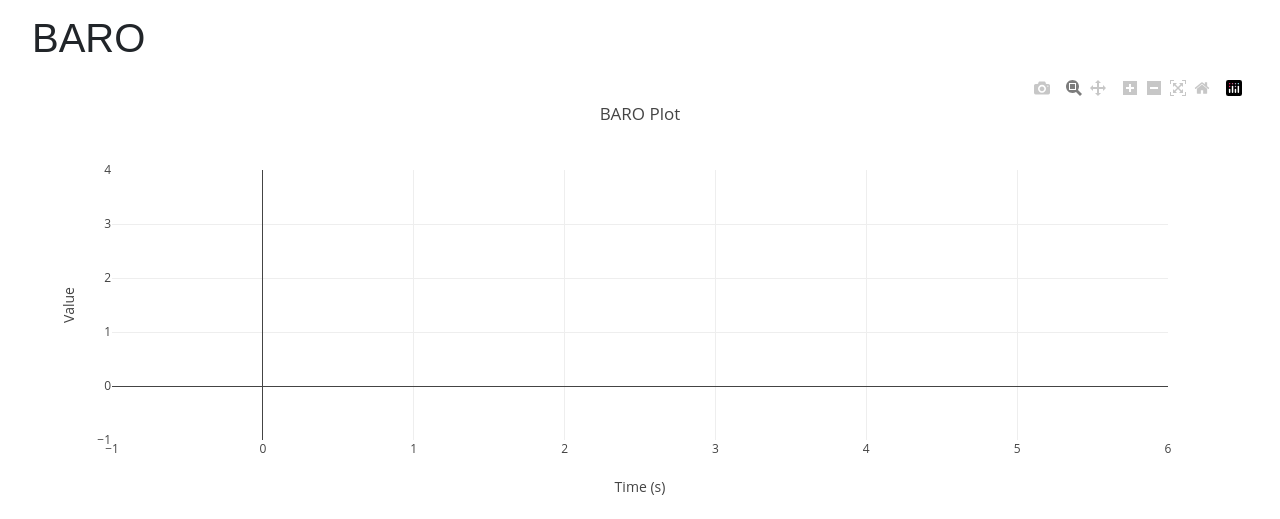
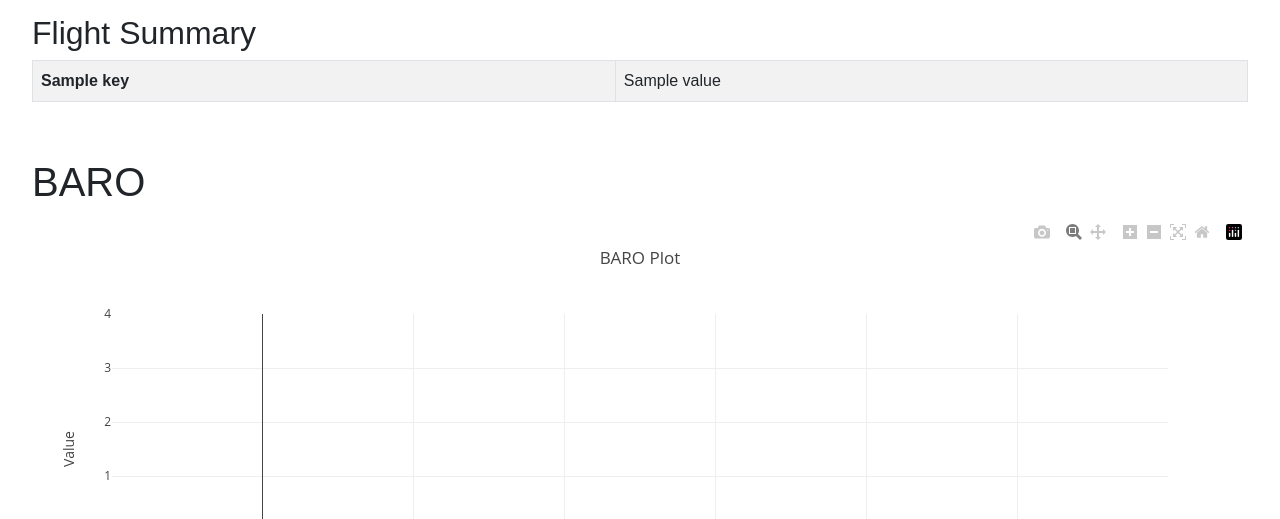
Before and after one commit to Reshma110/FLASK-APP-FLIGHT_LOG_ANALYSIS-, a Flask app: template templates/index.html in a window 1280 px wide. Shown: the part 66-585 px from the top of the page. Run offline with Flask 3, Linux system fonts and the light colour scheme; the template is opened without the code that fills it: most values are stand-ins (such as "Sample title", 1, 10 or a date in 2020); some libraries are stand-ins or nearby versions.

Commit message:
Updated app.py with new changes

```diff
--- a/app.py
+++ b/app.py
@@ -2,6 +2,8 @@ from flask import Flask, render_template, request
 import pandas as pd
 from pymavlink import mavutil
 import os
+import numpy as np
+import datetime
 from werkzeug.utils import secure_filename
 
 app = Flask(__name__)
@@ -57,6 +59,53 @@ def load_mag_df(path): return load_df_generic(path, 'MAG', 'MAG', 'I')
 def load_rcin_df(path): return load_df_generic(path, 'RCIN', 'RCIN')
 def load_gpa_df(path): return load_df_generic(path, 'GPA', 'GPA', 'I')
 def load_bat_df(path): return load_df_generic(path, 'BAT', 'BAT', 'Inst')
+
+# Summary
+def compute_summary_data(path, imu_df, att_df, pscd_df):
+    try:
+        start_time = datetime.datetime.fromtimestamp(imu_df["TimeS"].min())
+        end_time = datetime.datetime.fromtimestamp(imu_df["TimeS"].max())
+        duration = end_time - start_time
+        duration_str = str(duration).split('.')[0]
+
+        max_tilt = max(att_df['Roll'].abs().max(), att_df['Pitch'].abs().max())
+
+        if not pscd_df.empty and all(col in pscd_df.columns for col in ['VN', 'VE', 'VD']):
+            v_squared = pscd_df['VN']**2 + pscd_df['VE']**2 + pscd_df['VD']**2
+            avg_speed = np.sqrt(v_squared).mean() * 3.6
+            max_speed = np.sqrt(v_squared).max() * 3.6
+            max_speed_up = pscd_df['VD'].min() * -1
+            max_speed_down = pscd_df['VD'].max()
+        else:
+            avg_speed = max_speed = max_speed_up = max_speed_down = None
+
+        distance_m = np.sqrt((pscd_df[['PN', 'PE', 'PD']].diff()**2).sum(axis=1)).sum() if all(col in pscd_df.columns for col in ['PN', 'PE', 'PD']) else None
+        max_altitude_diff = pscd_df['PD'].max() - pscd_df['PD'].min() if 'PD' in pscd_df.columns else None
+
+        summary = {
+            "Airframe": "Generic Quadcopter",
+            "Hardware": "ARDUPILOT",
+            "Software Version": "v1.13.2 (46a12a09)",
+            "OS Version": "NuttX, v11.0.0",
+            "Estimator": "EKF2",
+            "Logging Start": start_time.strftime('%d-%m-%Y %H:%M'),
+            "Logging Duration": duration_str,
+            "Flight Time": duration_str,
+            "Vehicle UUID": "000600000000393137313132510100280040",
+            "Distance": f"{distance_m:.1f} m" if distance_m else "N/A",
+            "Max Altitude Difference": f"{max_altitude_diff:.1f} m" if max_altitude_diff else "N/A",
+            "Average Speed": f"{avg_speed:.1f} km/h" if avg_speed else "N/A",
+            "Max Speed": f"{max_speed:.1f} km/h" if max_speed else "N/A",
+            "Max Speed Horizontal": f"{max_speed:.1f} km/h" if max_speed else "N/A",
+            "Max Speed Up": f"{max_speed_up:.1f} m/s" if max_speed_up else "N/A",
+            "Max Speed Down": f"{abs(max_speed_down):.1f} m/s" if max_speed_down else "N/A",
+            "Max Tilt Angle": f"{max_tilt:.1f} deg" if max_tilt else "N/A"
+        }
+
+        return summary
+    except Exception as e:
+        print(f"[ERROR] Summary computation failed: {e}")
+        return {}
 
 # Plot Helpers
 def create_channel_plot(df, prefix, label_prefix):
@@ -121,24 +170,14 @@ def upload():
                 pscn_df = load_pscn_df(path)
                 imu_df = load_imu_df(path)
 
+                summary_data = compute_summary_data(path, imu_df, att_df, pscd_df)
+
                 try: mag_df = load_mag_df(path); mag_plot_data = create_instance_plot(mag_df, ['MagX','MagY','MagZ','OfsX','OfsY','OfsZ','MOX','MOY','MOZ','Health','S'], 'I', 'MAG: ')
                 except: mag_plot_data = []
                 try: rcin_df = load_rcin_df(path); rcin_plot_data = create_channel_plot(rcin_df, 'C', 'RCIN')
                 except: rcin_plot_data = []
-
-                try:
-                    rate_df = load_rate_df(path)
-                    rate_plot_data = create_basic_plot(rate_df, ['R', 'P', 'Y', 'RDes', 'PDes', 'YDes', 'ROut', 'POut', 'YOut'], 'RATE: ')
-                except Exception as e:
-                    rate_plot_data = []
-                    print(f"Error loading RATE data: {e}")
-
-                try:
-                    gpa_df = load_gpa_df(path)
-                    gpa_plot_data = create_instance_plot(gpa_df, ['VDop', 'HAcc', 'VAcc', 'SAcc', 'YAcc', 'VV', 'SMS', 'Delta', 'Und', 'RTCMFU', 'RTCMFD', 'TimeS'], 'I', 'GPA: ')
-                except:
-                    gpa_plot_data = []
-
+                try: gpa_df = load_gpa_df(path); gpa_plot_data = create_instance_plot(gpa_df, ['VDop', 'HAcc', 'VAcc', 'SAcc', 'YAcc', 'VV', 'SMS', 'Delta', 'Und', 'RTCMFU', 'RTCMFD', 'TimeS'], 'I', 'GPA: ')
+                except: gpa_plot_data = []
                 try: bat_df = load_bat_df(path); bat_plot_data = create_instance_plot(bat_df, ['Volt','VoltR','Curr','CurrTot','EnrgTot','Temp','Res','RemPct','H','SH'], 'Inst', 'BAT: ')
                 except: bat_plot_data = []
 
@@ -153,11 +192,12 @@ def upload():
                 baro_params = [c for c in baro_df.columns if c not in ('TimeS', 'I') and pd.api.types.is_numeric_dtype(baro_df[c])]
 
                 return render_template('index.html',
+                    summary_data=summary_data,
                     baro_plot_data=create_instance_plot(baro_df, baro_params, 'I', 'BARO: '),
                     rcou_plot_data=create_channel_plot(rcou_df, 'C', 'RCOU'),
                     powr_plot_data=create_basic_plot(powr_df, ['Vcc','VServo','Flags','AccFlags','Safety'], 'POWR: '),
                     att_plot_data=create_basic_plot(att_df, ['Roll','Pitch','Yaw'], 'ATT: '),
-                    rate_plot_data=rate_plot_data,
+                    rate_plot_data=create_basic_plot(rate_df, ['R', 'P', 'Y', 'RDes', 'PDes', 'YDes', 'ROut', 'POut', 'YOut'], 'RATE: '),
                     vibe_plot_data=create_instance_plot(vibe_df, ['VibeX','VibeY','VibeZ','Clip'], 'IMU', 'VIBE: '),
                     pscd_plot_data=create_basic_plot(pscd_df, ['TPD','PD','DVD','TVD','VD','DAD','TAD','AD'], 'PSCD: '),
                     psce_plot_data=create_basic_plot(psce_df, ['TPE','PE','DVE','TVE','VE','DAE','TAE','AE'], 'PSCE: '),
--- a/templates/index.html
+++ b/templates/index.html
@@ -71,7 +71,22 @@
 </nav>
 
 <div class="container-fluid">
+    <!-- ✅ Flight Summary Table -->
+    <h2 class="mt-4">Flight Summary</h2>
+    <div class="table-responsive mb-4">
+        <table class="table table-bordered table-striped">
+            <tbody>
+                {% for key, value in summary_data.items() %}
+                <tr>
+                    <th>{{ key }}</th>
+                    <td>{{ value }}</td>
+                </tr>
+                {% endfor %}
+            </tbody>
+        </table>
+    </div>
 
+    <!-- ✅ Graph Sections -->
     <h1 id="baro-section">BARO</h1>
     <div id="baro-plot" class="graph-container"></div>
 
@@ -126,6 +141,7 @@
     {% endif %}
 </div>
 
+<!-- ✅ Plotly Chart Script -->
 <script>
     const plotConfigs = [
         {id: 'baro', data: {{ baro_plot_data|tojson }}},
```
